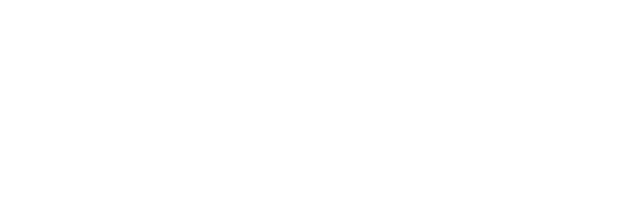
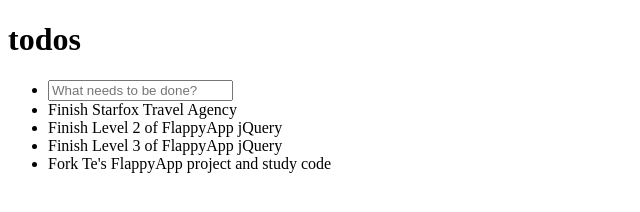
Before and after one commit to TrinhNgoc/Todo-jQuery, a plain HTML site: page public/index.html in a window 1280 px wide. Shown: the whole page, without its empty margins (0-640 px from the left). Drawn offline with nearby package versions, Linux system fonts and the light colour scheme.

Commit message:
html structure completed

```diff
--- a/public/index.html
+++ b/public/index.html
@@ -6,12 +6,23 @@
   <title>ToDo jQuery</title>
 </head>
 <body>
+  <header>
+    <h1 class="title">todos</h1>
+  </header>
 
-
-
-
-
-
+  <div class="list">
+    <ul>
+      <li class="list-items placeholder">
+        <form action="question">
+          <input type="text" placeholder="What needs to be done?">
+        </form>
+      </li>
+      <li class="list-items answers">Finish Starfox Travel Agency</li>
+      <li class="list-items answers">Finish Level 2 of FlappyApp jQuery</li>
+      <li class="list-items answers">Finish Level 3 of FlappyApp jQuery</li>
+      <li class="list-items answers">Fork Te's FlappyApp project and study code</li>
+    </ul>
+  </div>
 
   <script src="//ajax.googleapis.com/ajax/libs/jquery/1.11.1/jquery.min.js"></script>
   <script type="text/javascript" src="/js/todo.js"></script></body>
```
